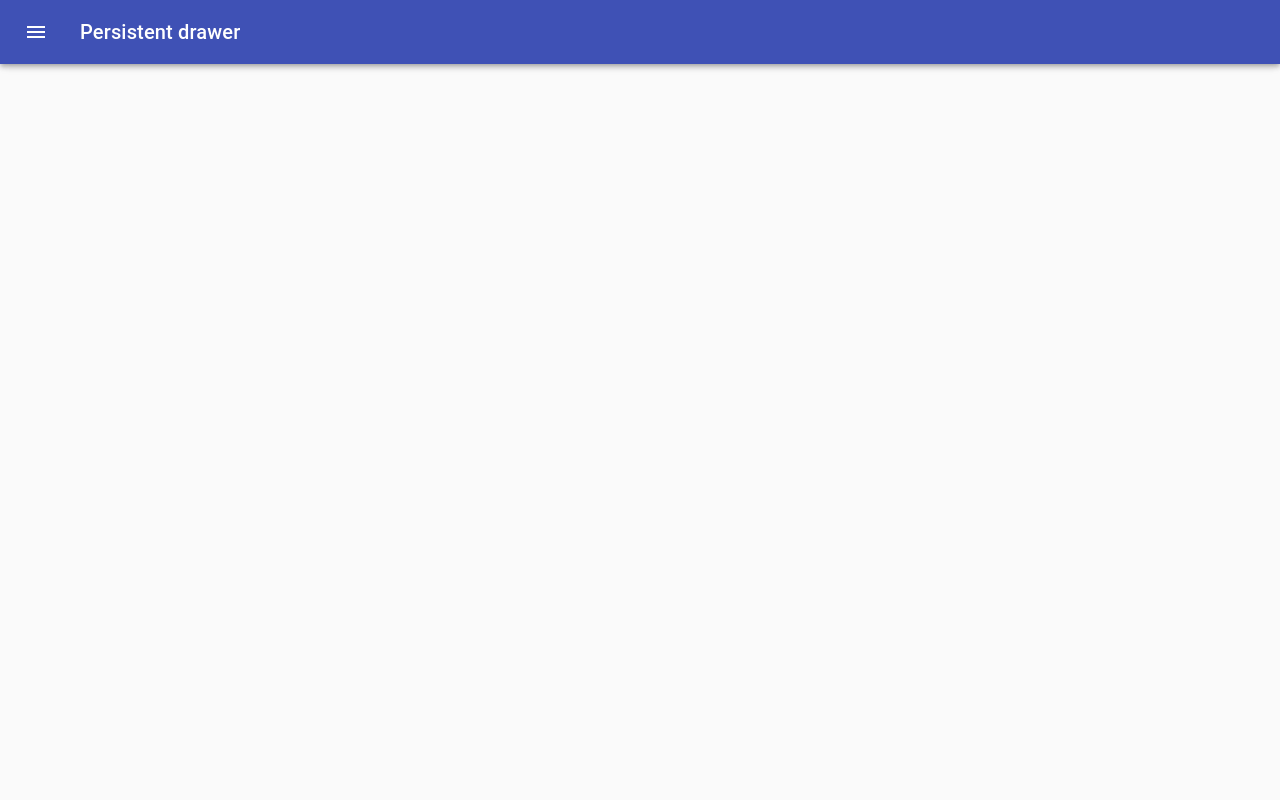
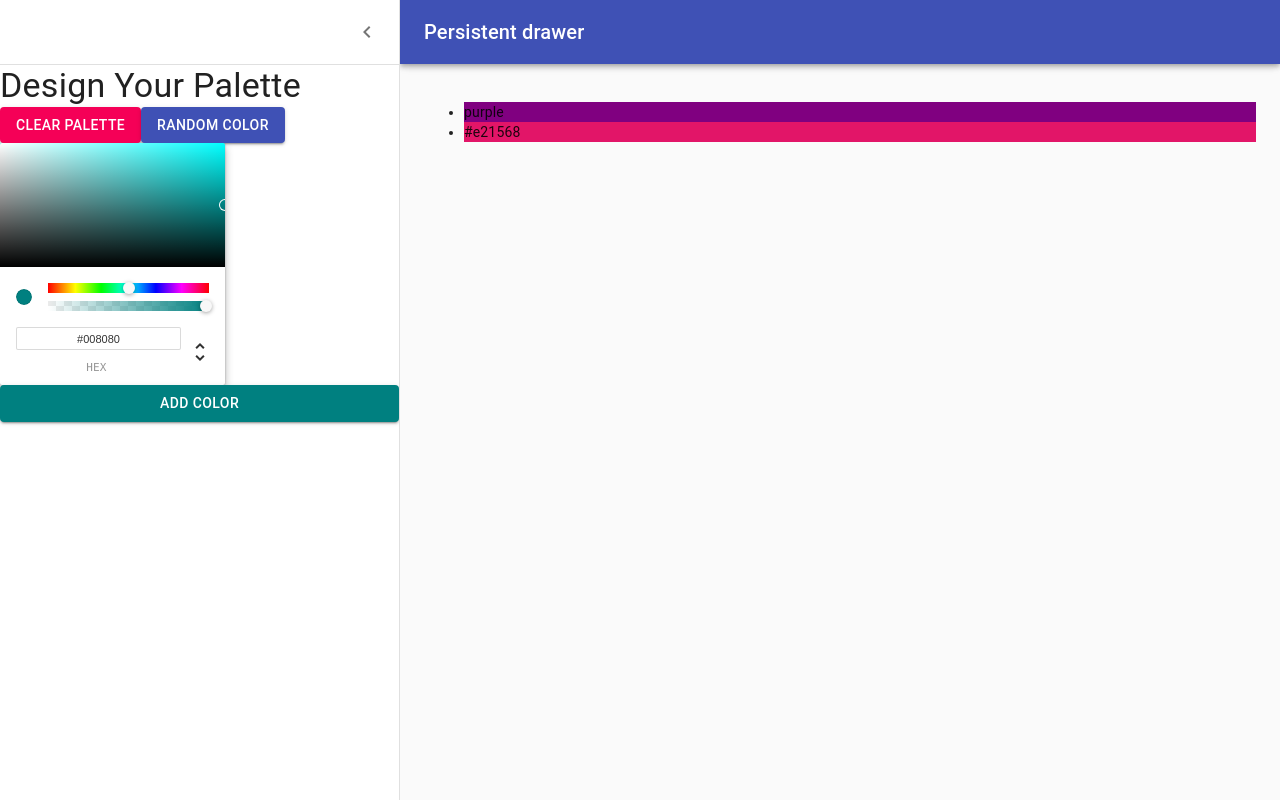
Before and after one commit to Roopin619/Colorburg, a React (Create React App) app: page /palette/new in a window 1280 px wide. Built offline with nearby package versions, Linux system fonts and the light colour scheme.

Commit message:
Connect colorpicker to button

```diff
--- a/src/NewPaletteForm.js
+++ b/src/NewPaletteForm.js
@@ -73,9 +73,14 @@
 });
 
 class NewPaletteForm extends Component {
-    state = {
-        open: false
-    };
+    constructor(props) {
+        super(props);
+        this.state = {
+            open: true,
+            currentColor: "teal" ,
+            colors: ["purple", "#e21568"]
+        }
+    }
 
     handleDrawerOpen = () => {
         this.setState({ open: true });
@@ -84,6 +89,14 @@
     handleDrawerClose = () => {
         this.setState({ open: false });
     };
+
+    updateCurrentColor = (newColor) => {
+        this.setState({ currentColor: newColor.hex });
+    }
+
+    addNewColor = () => {
+        this.setState({ colors: [...this.state.colors, this.state.currentColor] });
+    }
 
     render() {
         const { classes } = this.props;
@@ -138,8 +151,16 @@
                             Random Color
                     </Button>
                     </div>
-                    <ChromePicker />
-                    <Button variant="contained" color="primary">
+                    <ChromePicker
+                        color={this.state.currentColor}
+                        onChangeComplete={this.updateCurrentColor}
+                    />
+                    <Button
+                        variant="contained"
+                        color="primary"
+                        style={{ backgroundColor: this.state.currentColor }}
+                        onClick={this.addNewColor}
+                    >
                         Add Color
                     </Button>
                 </Drawer>
@@ -149,6 +170,11 @@
                     })}
                 >
                     <div className={classes.drawerHeader} />
+                    <ul>
+                        {this.state.colors.map(color => (
+                            <li style={{ backgroundColor: color }}>{color}</li>
+                        ))}
+                    </ul>
                 </main>
             </div>
         );
```
